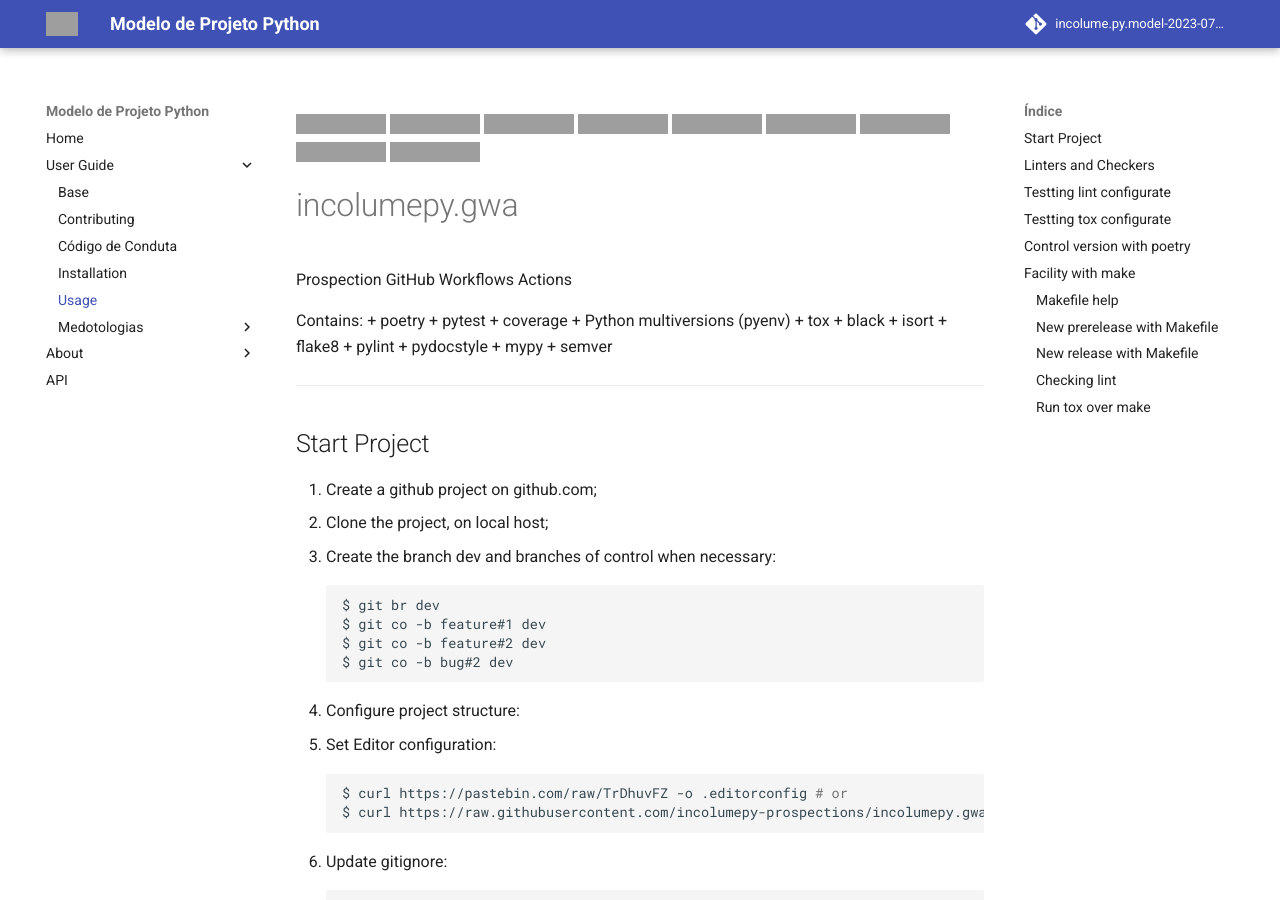
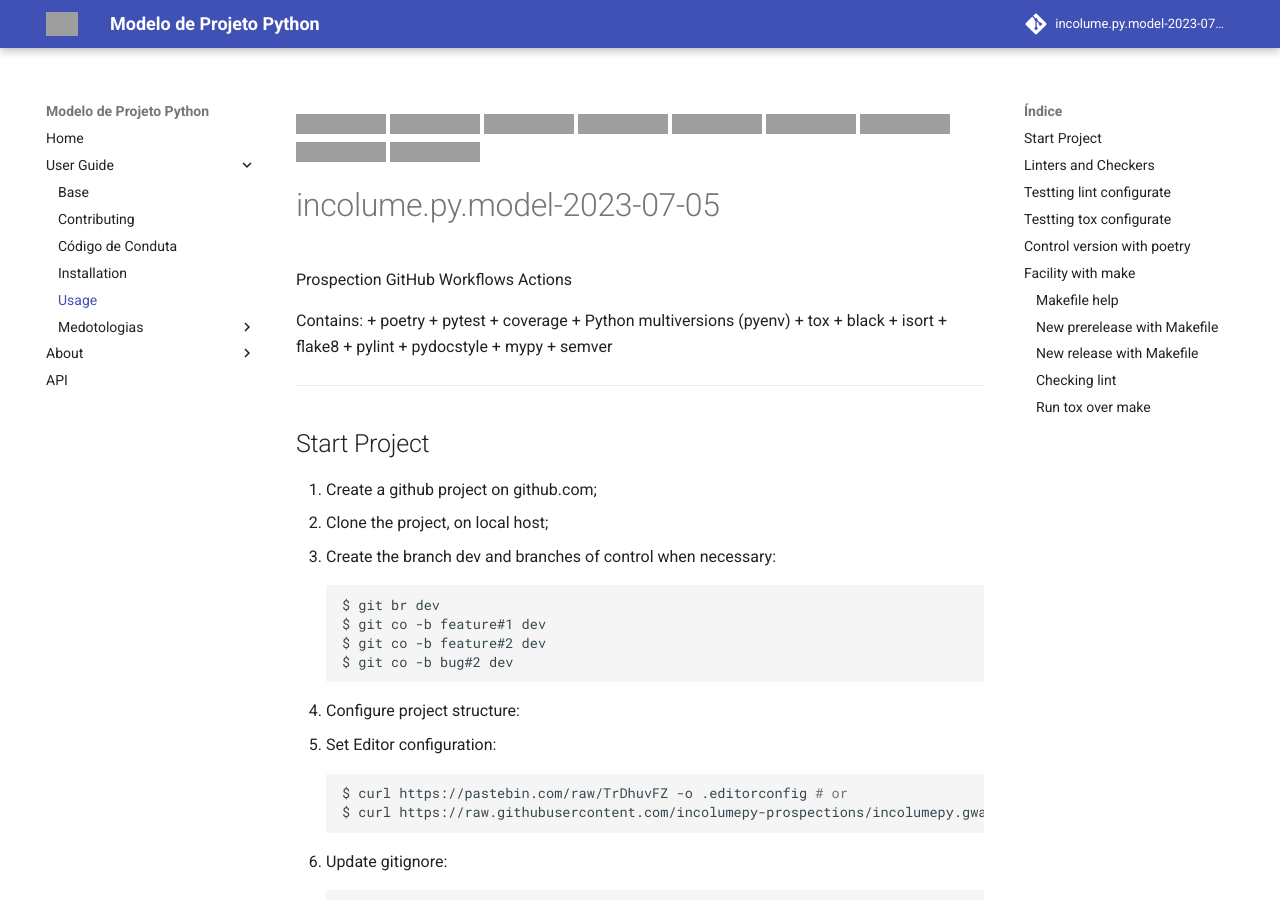
Before and after one commit to incolume-treinamentos/incolume.py.model-2023-07-05, an MkDocs documentation site: the page built from docs/user_guide/usage.md, in a window 1280 px wide and 900 px high, cut to the strip 0-900 px from the top of the window. Built offline with MkDocs 1.6.1 and Material for MkDocs 9.7.7, drawn with Linux system fonts in a browser that asks for light colours; comment, search, counter and statistics services are not loaded; grey boxes are pictures that could not be loaded.

Commit message:
docs: #0 Atualização do título para guia de uso

```diff
--- a/docs/user_guide/usage.md
+++ b/docs/user_guide/usage.md
@@ -7,7 +7,8 @@
 [![tagged-release](https://github.com/incolumepy-prospections/incolumepy.gwa/actions/workflows/targged-release.yaml/badge.svg)](https://github.com/incolumepy-prospections/incolumepy.gwa/actions/workflows/targged-release.yaml)
 [![Tests/Release](https://github.com/incolumepy-prospections/incolumepy.gwa/actions/workflows/tests_new.yml/badge.svg)](https://github.com/incolumepy-prospections/incolumepy.gwa/actions/workflows/tests_new.yml)
 [![GWA Flow](https://github.com/incolumepy-prospections/incolumepy.gwa/actions/workflows/gwa-flow.yml/badge.svg)](https://github.com/incolumepy-prospections/incolumepy.gwa/actions/workflows/gwa-flow.yml)
-# incolumepy.gwa
+
+# incolume.py.model-2023-07-05
 Prospection GitHub Workflows Actions
 
 Contains:
```
